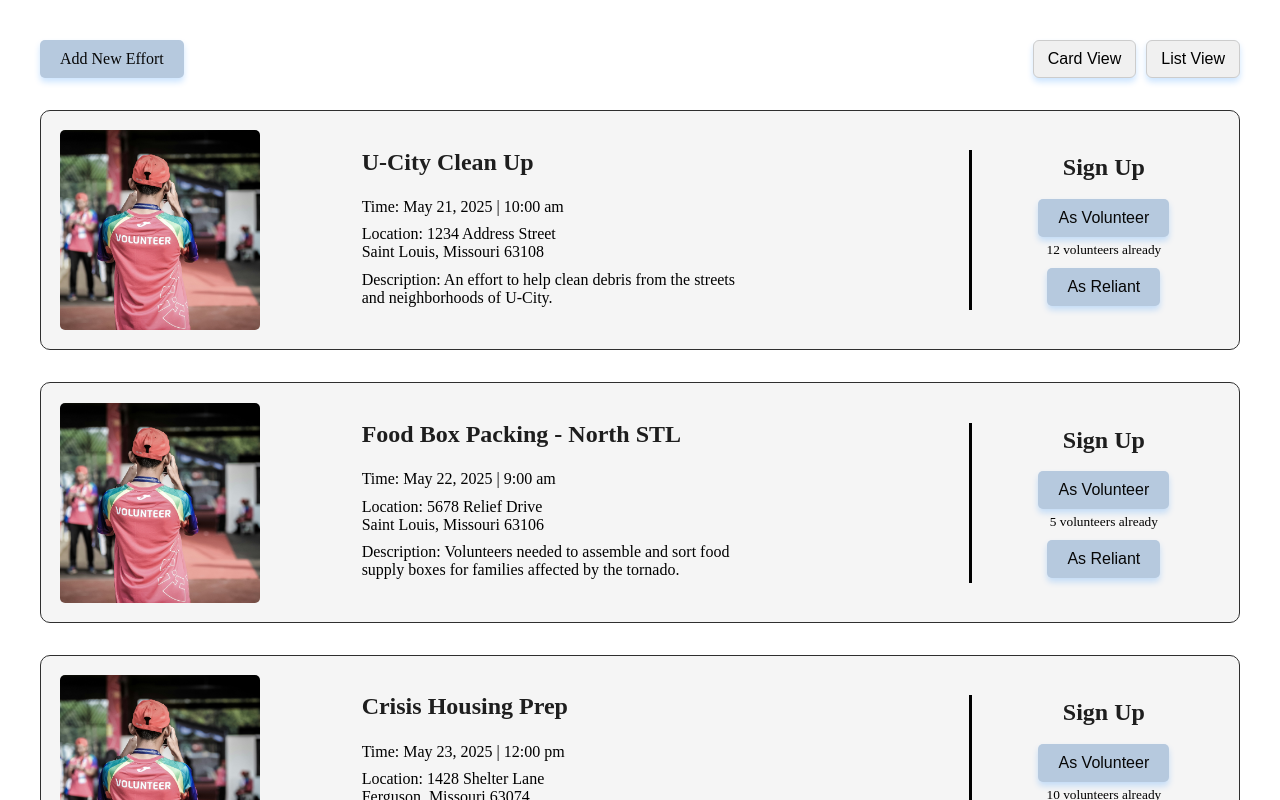
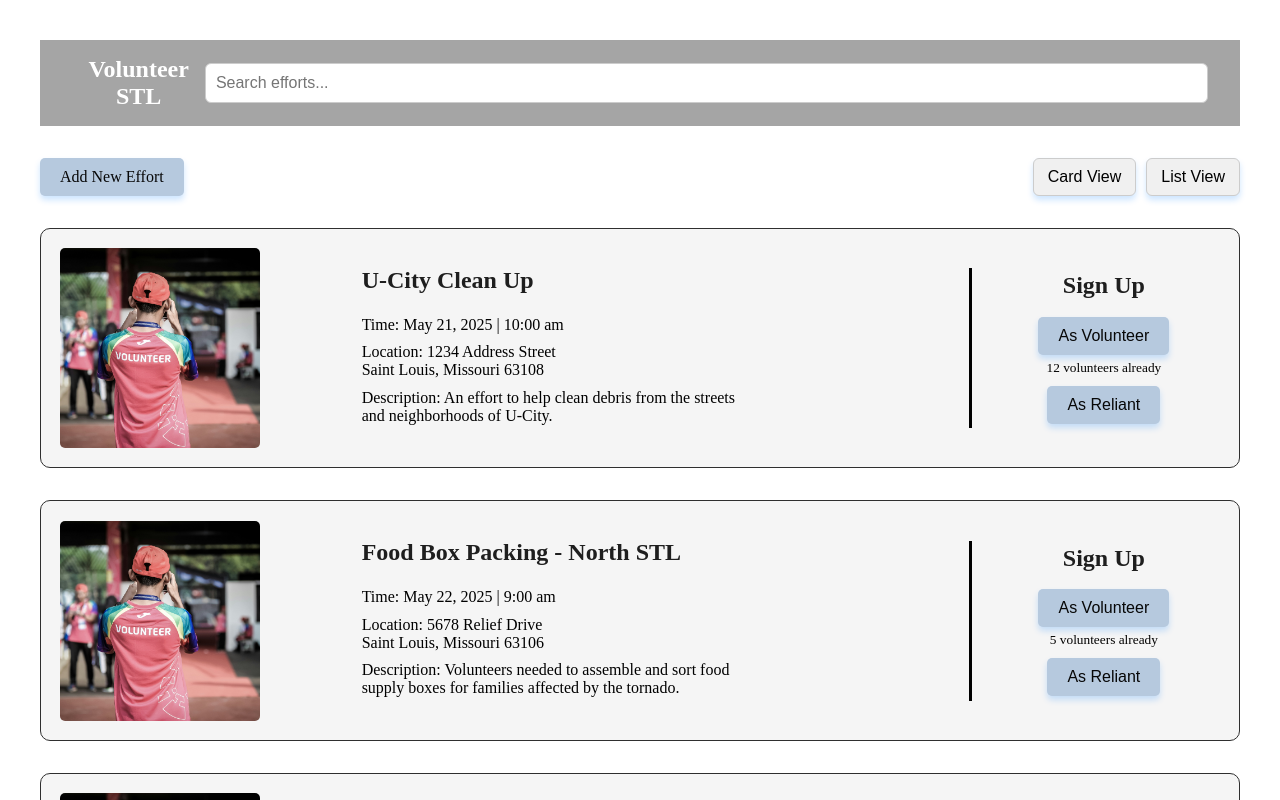
Before and after one commit to Savionrj/SWD-Unit-1-Project-savion-j, a React (Vite) app in the folder Unit-1-Project/: page / in a window 1280 px wide. Shown: the top 800 px of the page. Built offline with nearby package versions, Linux system fonts and the light colour scheme.

Commit message:
added tags key to effort object, added Header component with home link and search bar, added filtering functionality with search bar, updated CSS

```diff
--- a/Unit-1-Project/src/App.css
+++ b/Unit-1-Project/src/App.css
@@ -179,3 +179,29 @@ textarea {
   border-radius: 6px;
   cursor: pointer;
 }
+
+/* Header CSS*/
+
+.header {
+  display: flex;
+  justify-content: space-between;
+  align-items: center;
+  background-color: #a5a5a5;
+  padding: 1rem 2rem;
+  color: white;
+  margin-bottom: 2rem;
+}
+
+.home-link {
+  text-decoration: none;
+  font-size: 1.5rem;
+  font-weight: bold;
+  color: white;
+}
+
+.search-bar {
+  padding: 0.5rem;
+  font-size: 1rem;
+  border-radius: 6px;
+  border: none;
+}
--- a/Unit-1-Project/src/App.jsx
+++ b/Unit-1-Project/src/App.jsx
@@ -22,7 +22,8 @@ const effortsArray = [
     description: 'An effort to help clean debris from the streets and neighborhoods of U-City.',
     volunteersNeeded: true,
     openEffort: false,
-    volunteerCount: 12
+    volunteerCount: 12,
+    tags: []
   },
   {
     id: 2,
@@ -41,7 +42,8 @@ const effortsArray = [
     description: 'Volunteers needed to assemble and sort food supply boxes for families affected by the tornado.',
     volunteersNeeded: true,
     openEffort: true,
-    volunteerCount: 5
+    volunteerCount: 5,
+    tags: []
   },
   {
     id: 3,
@@ -60,7 +62,8 @@ const effortsArray = [
     description: 'Setting up beds, cleaning shelter space, and organizing supplies for incoming displaced families.',
     volunteersNeeded: true,
     openEffort: true,
-    volunteerCount: 10
+    volunteerCount: 10,
+    tags: []
   },
   {
     id: 4,
@@ -79,7 +82,8 @@ const effortsArray = [
     description: 'Help needed to load and transport donated furniture to transitional housing units.',
     volunteersNeeded: true,
     openEffort: false,
-    volunteerCount: 3
+    volunteerCount: 3,
+    tags: []
   },
   {
     id: 5,
@@ -98,7 +102,8 @@ const effortsArray = [
     description: 'Door-to-door wellness checks and resource distribution for impacted residents.',
     volunteersNeeded: false,
     openEffort: true,
-    volunteerCount: 1
+    volunteerCount: 1,
+    tags: []
   }
 ]
 
--- a/Unit-1-Project/src/components/EffortsDashboard.jsx
+++ b/Unit-1-Project/src/components/EffortsDashboard.jsx
@@ -1,9 +1,22 @@
 import EffortsCard from './EffortsCard'
+import Header from './Header'
 import { Link } from 'react-router-dom'
+import { useState } from 'react'
 
 export default function EffortsDashboard({ efforts }) {
+  const [search, setSearch] = useState('');
+
+  const filteredEfforts = efforts.filter((effort) => {
+    return (
+      effort.title.toLowerCase().includes(search.toLowerCase()) ||
+      effort.location.address.toLowerCase().includes(search.toLowerCase())
+    );
+  });
+
   return (
     <div>
+      <Header search={search} setSearch={setSearch} />
+
       <div className='row'>
         <Link to='/newEffort' className='button'>Add New Effort</Link>
         <div className='display-toggle-menu'>
@@ -11,7 +24,8 @@ export default function EffortsDashboard({ efforts }) {
           <button className='display-toggle-button'>List View</button>
         </div>
       </div>
-      {efforts.map((effort) =>
+
+      {filteredEfforts.map((effort) =>
         <EffortsCard key={effort.id} effort={effort} />
       )}
     </div>
--- a/Unit-1-Project/src/components/Header.jsx
+++ b/Unit-1-Project/src/components/Header.jsx
@@ -0,0 +1,17 @@
+import { Link } from 'react-router-dom';
+
+export default function Header({ search, setSearch }) {
+  return (
+    <header className="header">
+      <Link to="/" className="home-link">Volunteer STL</Link>
+
+      <input
+        type="text"
+        placeholder="Search efforts..."
+        className="search-bar"
+        value={search}
+        onChange={(e) => setSearch(e.target.value)}
+      />
+    </header>
+  );
+}
```
